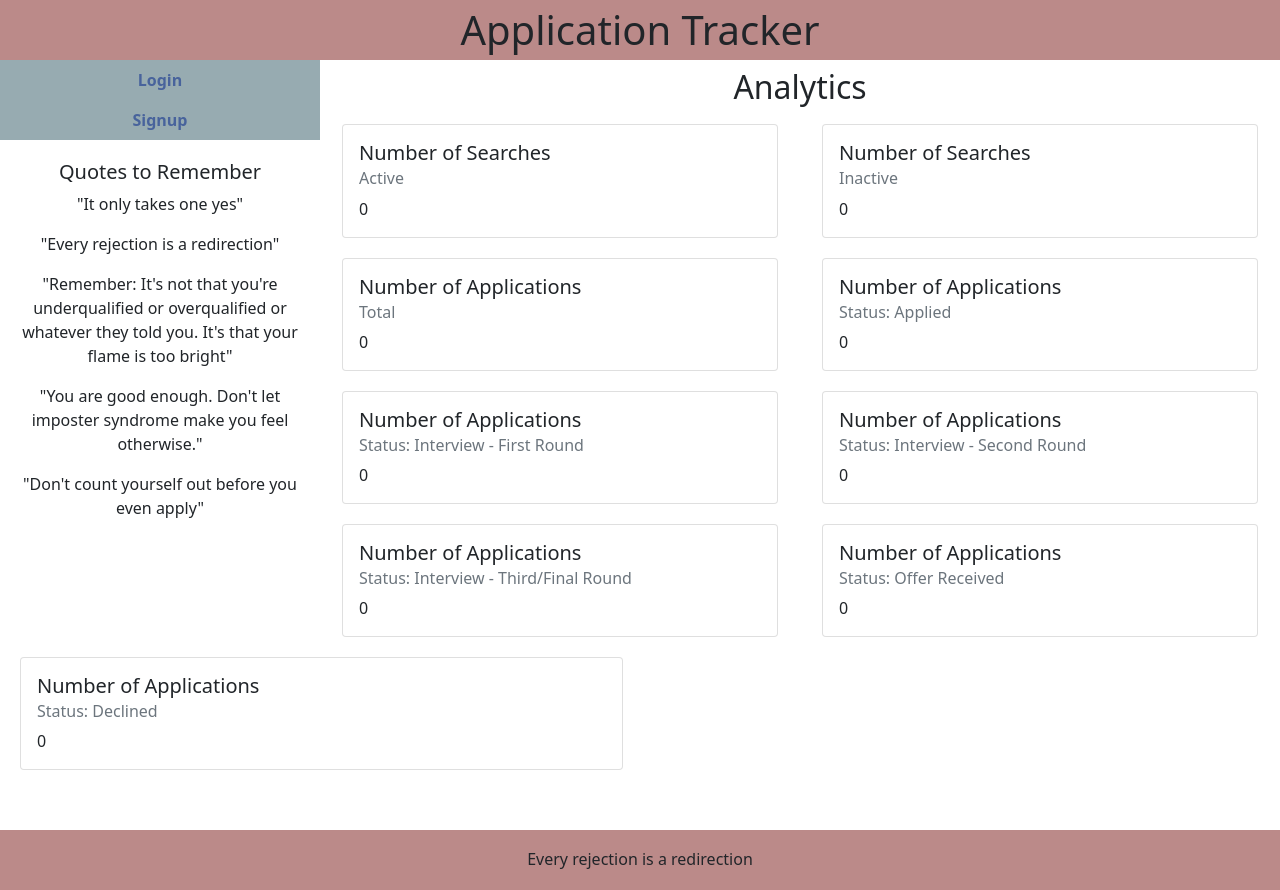
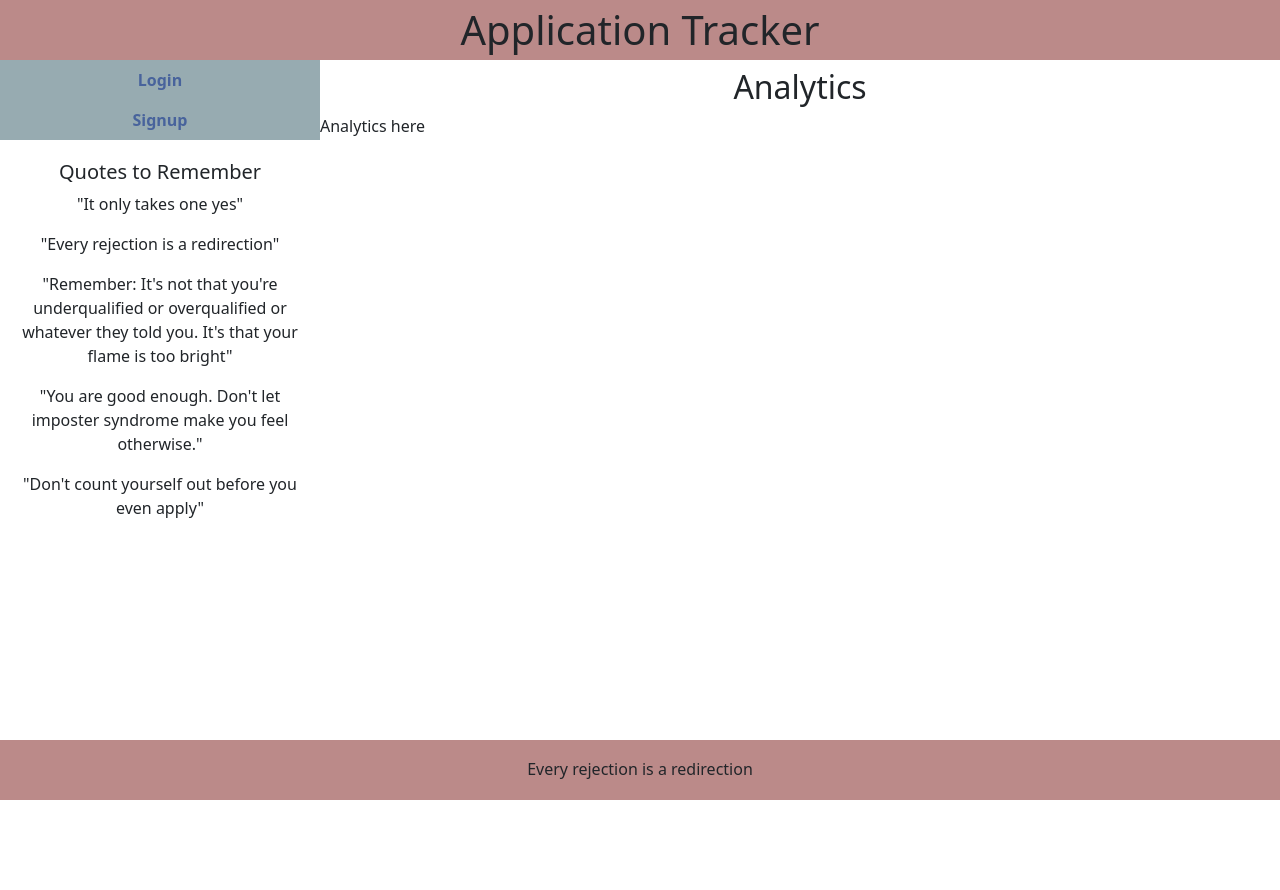
Before and after one commit to MarciaAdler/applicationtracker, a React (Create React App) app in the folder client/: page /analytics in a window 1280 px wide. After the commit the page ends 800 px from the top, so only its background shows below. Built offline with nearby package versions, Linux system fonts and the light colour scheme; no server answers.

Commit message:
created company analytics component - to be updated later

```diff
--- a/client/src/Pages/Analytics.js
+++ b/client/src/Pages/Analytics.js
@@ -1,10 +1,17 @@
 import React from "react";
 import UserAnalytics from "../components/UserAnalytics";
+import { useStoreContext } from "../utils/GlobalState";
+import CompanyAnalytics from "../components/CompanyAnalytics";
 export default function Analytics() {
+  const [state, dispatch] = useStoreContext();
   return (
     <div className="home-container">
       <h2 className="mt-2 text-center">Analytics</h2>
-      <UserAnalytics />
+      {state.currentUser.role === "Job Seeker" ? (
+        <UserAnalytics />
+      ) : (
+        <CompanyAnalytics />
+      )}
     </div>
   );
 }
--- /dev/null
+++ b/client/src/components/CompanyAnalytics.js
@@ -0,0 +1,5 @@
+import React from "react";
+
+export default function CompanyAnalytics() {
+  return <div>Analytics here</div>;
+}
```
